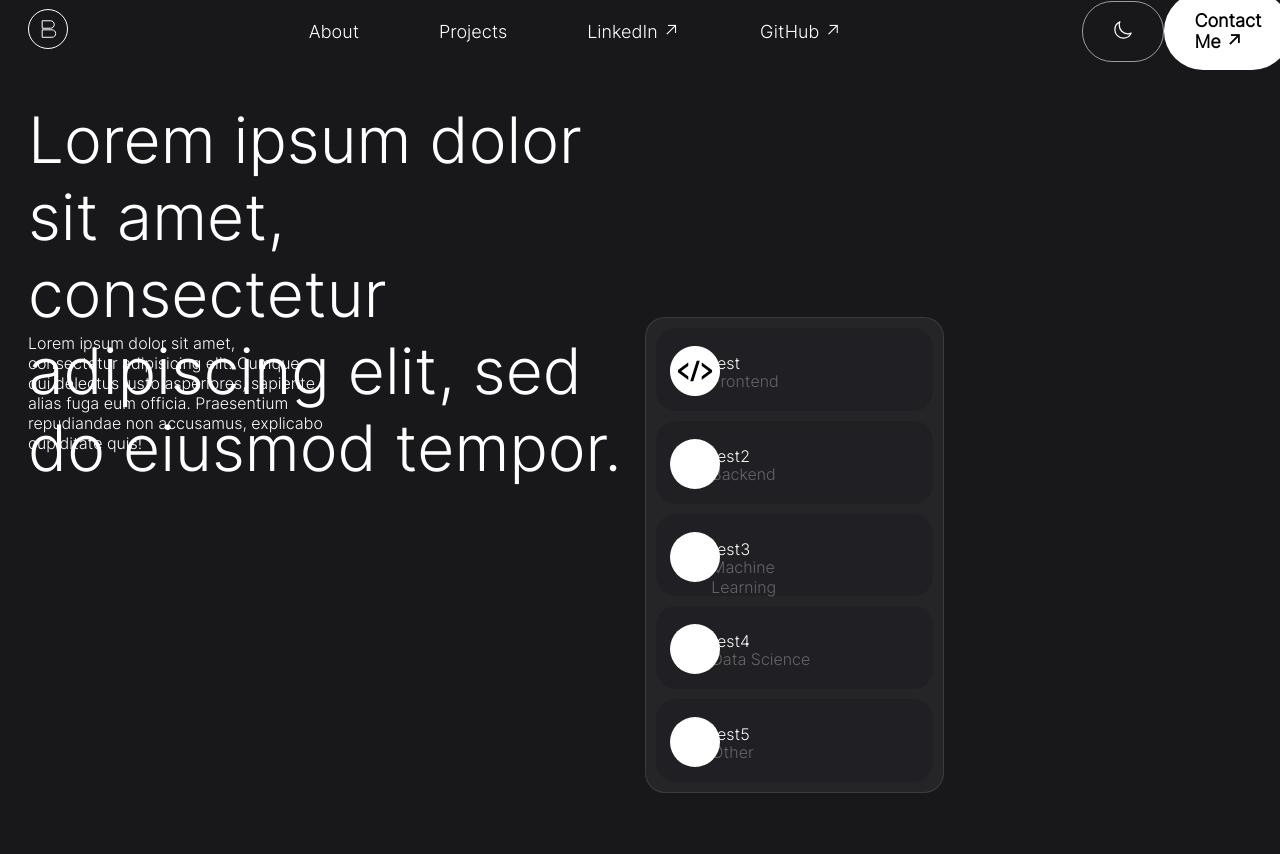
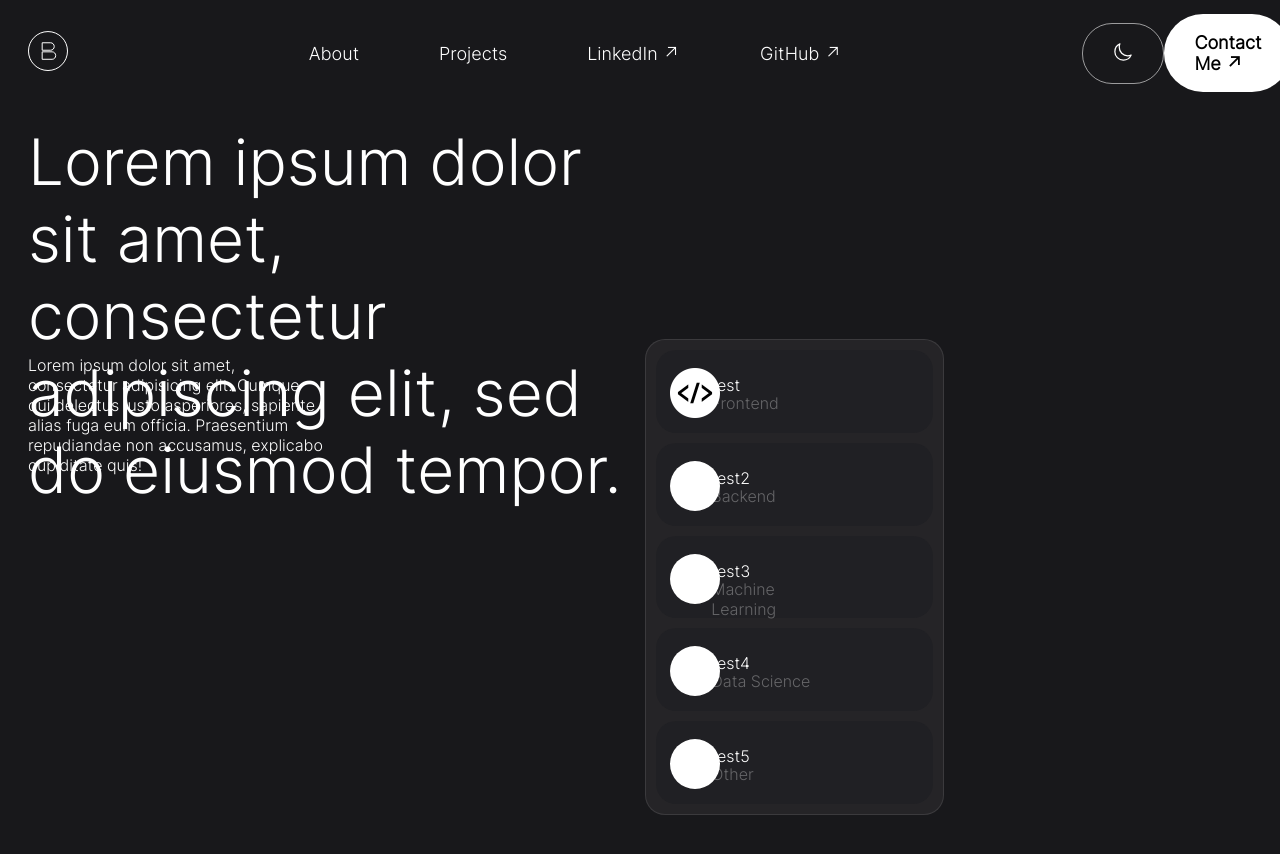
Before and after one commit to BenW2k/Ben-Resume, a Next.js app in the folder frontend/: page / in a window 1280 px wide. Shown: the top 854 px of the page. Built offline with nearby package versions, Linux system fonts and the light colour scheme.

Commit message:
+navbar padding change

```diff
--- a/frontend/app/styles/NavBar.module.css
+++ b/frontend/app/styles/NavBar.module.css
@@ -16,12 +16,12 @@
   align-items: center;
   height: 5vh;
   width: 100%;
-  padding: 3px 20px 0px 20px;
+  padding: 25px 20px 0px 20px;
 }
 
 .night-main-logo {
   -o-object-fit: contain;
-     object-fit: contain;
+  object-fit: contain;
   width: 5vh;
   height: auto;
 }
@@ -69,4 +69,4 @@
   font-size: 18px;
   color: black;
   opacity: 1;
-}/*# sourceMappingURL=navBar.module.css.map */
+} /*# sourceMappingURL=NavBar.module.css.map */
--- a/frontend/app/styles/NavBar.module.scss
+++ b/frontend/app/styles/NavBar.module.scss
@@ -6,7 +6,7 @@
   align-items: center;
   height: 5vh;
   width: 100%;
-  padding: 3px 20px 0px 20px;
+  padding: 25px 20px 0px 20px;
 }
 
 .night-main-logo {
```
